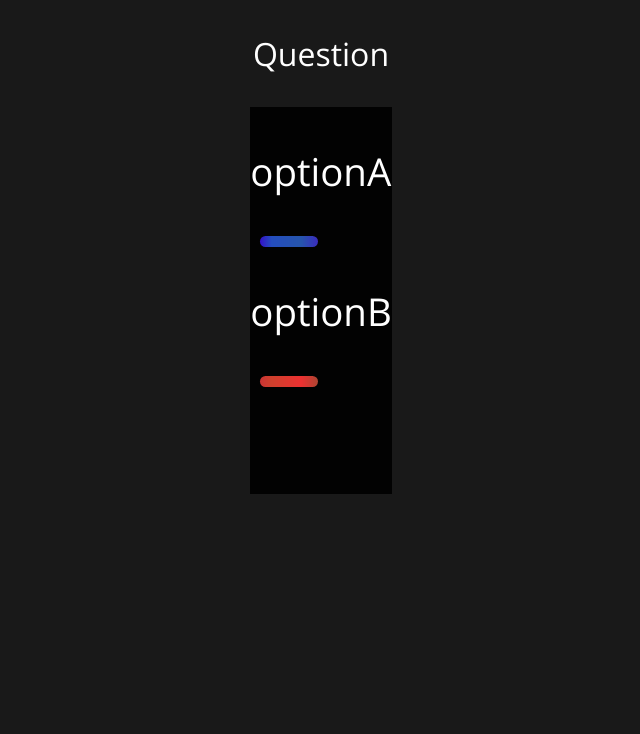
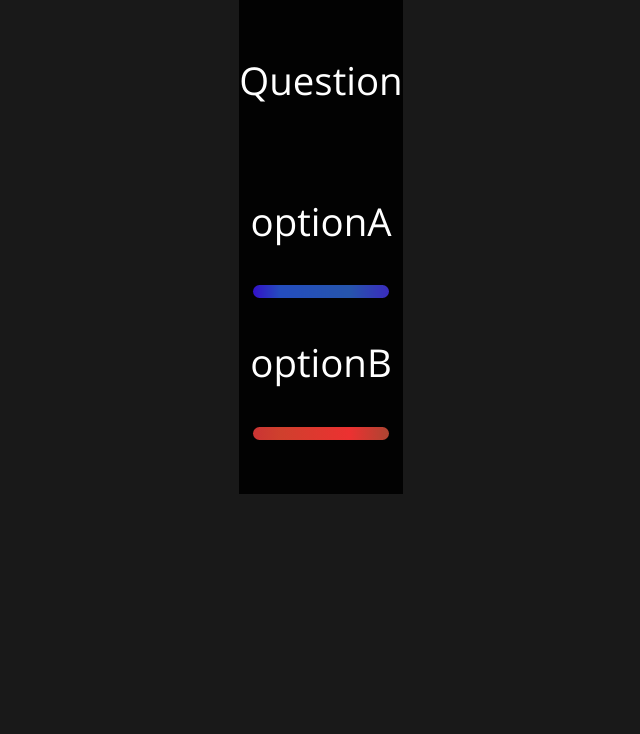
Before and after one commit to thatguy1155/hustleandgrind, a PHP site: page /view/admin.php in a window 1280 px wide. Shown: the top 734 px of the page, without its empty margins (319-959 px from the left). Run offline with PHP 8.4, Linux system fonts and the light colour scheme.

Commit message:
update style for results and buttons

```diff
--- a/public/js/vote.js
+++ b/public/js/vote.js
@@ -15,7 +15,6 @@ function qQuery() {
     xhr.addEventListener('readystatechange', function() {
         if (xhr.readyState === XMLHttpRequest.DONE && xhr.status === 200) {
             obj = xhr.response;
-            console.log(obj);
             if(obj == "button"){
                 voteView.classList.remove('hide');
                 resultView.classList.add('hide');
--- a/public/styles/style.css
+++ b/public/styles/style.css
@@ -151,6 +151,13 @@ body {
 
 /* results */
 
+.question {
+    font-size: 1.2em;
+    margin: 0;
+    color: white;
+    padding-bottom: 50px;
+}
+
 #resultView {
     height: 100%;
 }
@@ -160,21 +167,17 @@ body {
     position:relative;
 }
 
-/* #resultContainer {
+#resultContainer {
     display: flex;
+    justify-content: center;
+    align-items: center;
     flex-direction: column;
-    width: 50%;
-    height: 22%;
-    align-content: center;
-    position:absolute;
-    top:40%;
-    left:25%;
-} */
+}
 
 .score {
     color: white;
     border-radius: 10px;
-    width:25%;
+    width: 109px;
     margin: 0px 10px;
     padding: 4% 8%;
     font-size: 4em;
--- a/view/results.php
+++ b/view/results.php
@@ -1,8 +1,8 @@
 <body id="results">
     <link rel="stylesheet" href="public/styles/style.css" rel="stylesheet"/>
         <!-- <span id="resultText">Results of the Vote</span> -->
-        <p class="question">Question</p>
         <div id="resultContainer">
+            <p class="question">Question</p>
             <p class="option" id="optionA">optionA</p>
             <div id="resultA" class="score"></div>
             <p class="option" id="optionB">optionB</p>
```
